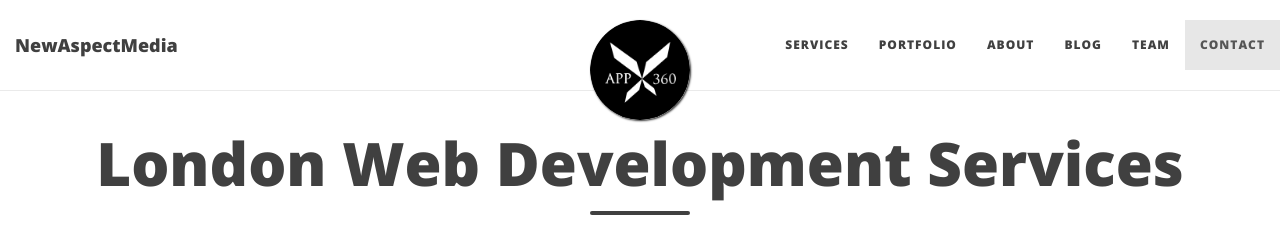
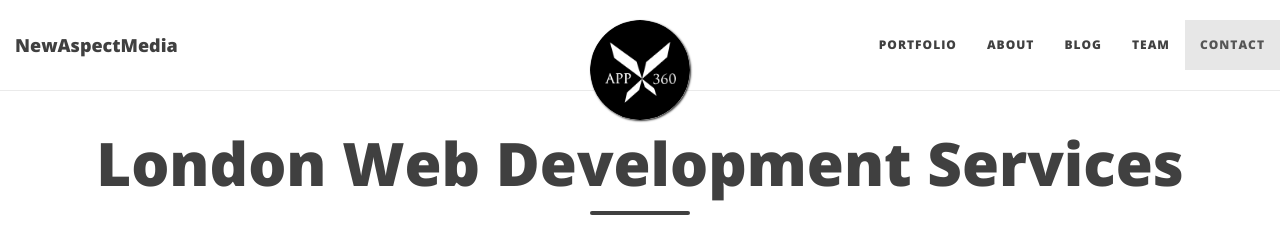
Before and after one commit to newmedia77/appxnam, a Jekyll site: the page built from index.html, in a window 1280 px wide. Shown: the top 230 px of the page. Built offline with Jekyll 4.4.1, drawn with Linux system fonts in a browser that asks for light colours; nearby versions of some CDN libraries; the list of posts is cut into pages by our own code.

Commit message:
andreas
nav

```diff
--- a/_includes/nav.html
+++ b/_includes/nav.html
@@ -15,17 +15,7 @@
                 <ul class="nav navbar-nav navbar-right">
                     <li class="hidden">
                         <a href="#page-top"></a>
-                    </li>
-                    {% if post.html %}
-                    <li>
-                        <a class="page-scroll" href="http://newmedia77.github.io/appxnam/#services">Services</a>
-                    </li>
-                    {% else %}
-                    <li>
-                        <a class="page-scroll" href="#services">Services</a>
-                    </li>
 
-                    {% endif %}
                     <li>
                         <a class="page-scroll" href="#portfolio">Portfolio</a>
                     </li>
```
